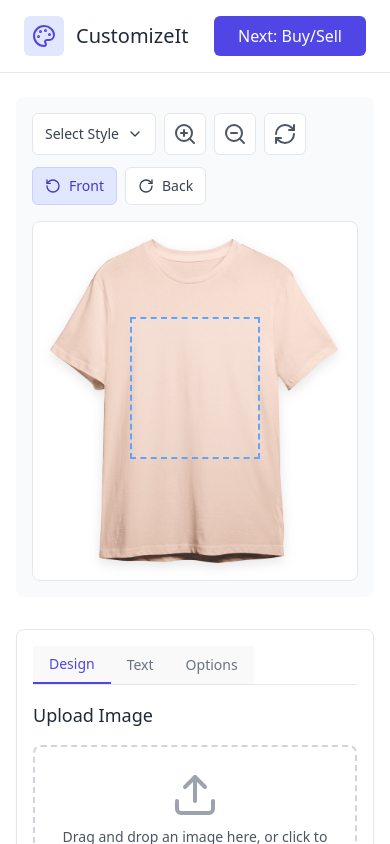
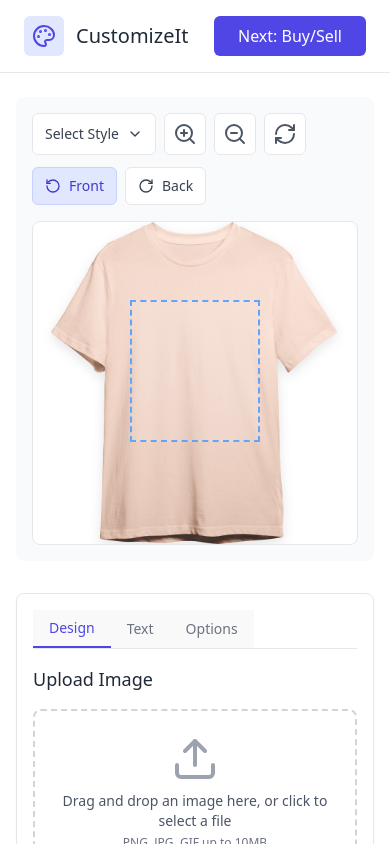
Before and after one commit to mateosanka/Shirt-Print, a React (Vite) app: page / in a window 390 px wide. Shown: the top 844 px of the page. Built offline with nearby package versions, Linux system fonts and the light colour scheme.

Commit message:
fix: responsive style

```diff
--- a/src/App.tsx
+++ b/src/App.tsx
@@ -6,13 +6,18 @@ import Header from './components/Header'
 import Right from './components/Right'
 import { ToastContainer } from 'react-toastify';
 
-const PRINTABLE_AREAS = {
-  front: {
-    top: 120,
-    left: 150,
-    width: 200,
-    height: 220,
-  }
+const getScaledPrintableArea = (containerWidth: number) => {
+  const baseWidth = 500;
+  const scale = containerWidth / baseWidth;
+
+  return {
+    front: {
+      top: 120 * scale,
+      left: 150 * scale,
+      width: 200 * scale,
+      height: 220 * scale,
+    }
+  };
 };
 
 function App() {
@@ -68,25 +73,13 @@ function App() {
     const img = createImage();
 
     img.onload = () => {
-      // Get the current container width
       const containerWidth = canvasRef.current?.getContainerWidth() || 500;
-      const centerOffset = (containerWidth - 500) / 2;
-
-      // Calculate the adjusted printable area
-      const adjustedPrintableArea = {
-        ...PRINTABLE_AREAS.front,
-        left: PRINTABLE_AREAS.front.left + centerOffset
-      };
+      const printableArea = getScaledPrintableArea(containerWidth).front;
 
       // Calculate the ratio to fit within printable area
-      const widthRatio = adjustedPrintableArea.width / img.width;
-      const heightRatio = adjustedPrintableArea.height / img.height;
-
-      // Use the smaller ratio to ensure the image fits inside the printable area
+      const widthRatio = printableArea.width / img.width;
+      const heightRatio = printableArea.height / img.height;
       const fitRatio = Math.min(widthRatio, heightRatio);
-
-      // If image is smaller than printable area, keep original size (100%)
-      // If larger, scale it down to fit
       const initialSize = fitRatio < 1 ? fitRatio * 100 : 100;
 
       const newImage = {
@@ -94,8 +87,8 @@ function App() {
         url,
         size: initialSize,
         rotation: 0,
-        x: adjustedPrintableArea.left + adjustedPrintableArea.width / 2,
-        y: adjustedPrintableArea.top + adjustedPrintableArea.height / 2
+        x: printableArea.left + printableArea.width / 2,
+        y: printableArea.top + printableArea.height / 2
       };
 
       setImages(prev => [...prev, newImage]);
@@ -124,18 +117,24 @@ function App() {
   };
 
   const handleTextAdd = (text: string, fontSize: number, color: string) => {
+    // Get the current container width for proper scaling
+    const containerWidth = canvasRef.current?.getContainerWidth() || 500;
+    const printableArea = getScaledPrintableArea(containerWidth).front;
+
     const newText = {
       id: Date.now().toString() + Math.random(),
       text,
       fontSize,
       color,
-      x: PRINTABLE_AREAS.front.left + PRINTABLE_AREAS.front.width / 2,
-      y: PRINTABLE_AREAS.front.top + PRINTABLE_AREAS.front.height / 2,
+      // Use the current container's scaled printable area for positioning
+      x: printableArea.left + printableArea.width / 2,
+      y: printableArea.top + printableArea.height / 2,
       rotation: 0
     };
+
     setDesignTexts(prev => [...prev, newText]);
     setSelectedTextId(newText.id);
-    setSelectedImageId(null); // Deselect image when adding text
+    setSelectedImageId(null);
   };
 
   const handleTextSelect = (id: string) => {
@@ -172,28 +171,21 @@ function App() {
     const selectedImage = images.find(img => img.id === selectedImageId);
     if (!selectedImage) return;
 
-    const printableArea = PRINTABLE_AREAS.front;
+    const containerWidth = canvasRef.current?.getContainerWidth() || 500;
+    const printableArea = getScaledPrintableArea(containerWidth).front;
     const img = createImage();
     img.src = selectedImage.url;
-
-    // Get the container width from the canvas ref
-    const containerWidth = canvasRef.current?.getContainerWidth() || 500;
-    const centerOffset = (containerWidth - 500) / 2;
-    const adjustedPrintableArea = {
-      ...printableArea,
-      left: printableArea.left + centerOffset
-    };
 
     let newX = selectedImage.x;
     let newY = selectedImage.y;
 
     // Horizontal alignment with adjusted printable area
     if (alignment.horizontal === 'left') {
-      newX = adjustedPrintableArea.left + (img.width * selectedImage.size / 100) / 2;
+      newX = printableArea.left + (img.width * selectedImage.size / 100) / 2;
     } else if (alignment.horizontal === 'center') {
-      newX = adjustedPrintableArea.left + adjustedPrintableArea.width / 2;
+      newX = printableArea.left + printableArea.width / 2;
     } else if (alignment.horizontal === 'right') {
-      newX = adjustedPrintableArea.left + adjustedPrintableArea.width - (img.width * selectedImage.size / 100) / 2;
+      newX = printableArea.left + printableArea.width - (img.width * selectedImage.size / 100) / 2;
     }
 
     // Vertical alignment remains the same
@@ -211,18 +203,13 @@ function App() {
   const handlePositionPreset = (preset: 'center' | 'pocket' | 'full-front') => {
     if (!selectedImageId) return;
 
-    // Get the container width and calculate adjusted printable area
     const containerWidth = canvasRef.current?.getContainerWidth() || 500;
-    const centerOffset = (containerWidth - 500) / 2;
-    const adjustedPrintableArea = {
-      ...PRINTABLE_AREAS.front,
-      left: PRINTABLE_AREAS.front.left + centerOffset
-    };
+    const printableArea = getScaledPrintableArea(containerWidth).front;
 
     if (preset === 'center') {
       handleImageUpdate(selectedImageId, {
-        x: adjustedPrintableArea.left + adjustedPrintableArea.width / 2,
-        y: adjustedPrintableArea.top + adjustedPrintableArea.height / 2
+        x: printableArea.left + printableArea.width / 2,
+        y: printableArea.top + printableArea.height / 2
       });
     } else if (preset === 'pocket') {
       const selectedImage = images.find(img => img.id === selectedImageId);
@@ -232,14 +219,14 @@ function App() {
       img.src = selectedImage.url;
 
       // Calculate the ratio for pocket size (1/3 of original)
-      const widthRatio = adjustedPrintableArea.width / img.width;
-      const heightRatio = adjustedPrintableArea.height / img.height;
+      const widthRatio = printableArea.width / img.width;
+      const heightRatio = printableArea.height / img.height;
       const coverRatio = Math.min(widthRatio, heightRatio);
       const newSize = coverRatio * 100 / 3; // Make it 1/3 of the full size
 
       handleImageUpdate(selectedImageId, {
-        x: adjustedPrintableArea.left + adjustedPrintableArea.width * 0.75,
-        y: adjustedPrintableArea.top + adjustedPrintableArea.height * 0.25,
+        x: printableArea.left + printableArea.width * 0.75,
+        y: printableArea.top + printableArea.height * 0.25,
         size: newSize
       });
     } else if (preset === 'full-front') {
@@ -250,14 +237,14 @@ function App() {
       img.src = selectedImage.url;
 
       // Calculate the ratio to cover the printable area
-      const widthRatio = adjustedPrintableArea.width / img.width;
-      const heightRatio = adjustedPrintableArea.height / img.height;
+      const widthRatio = printableArea.width / img.width;
+      const heightRatio = printableArea.height / img.height;
       const coverRatio = Math.min(widthRatio, heightRatio);
       const newSize = coverRatio * 100;
 
       handleImageUpdate(selectedImageId, {
-        x: adjustedPrintableArea.left + adjustedPrintableArea.width / 2,
-        y: adjustedPrintableArea.top + adjustedPrintableArea.height / 2,
+        x: printableArea.left + printableArea.width / 2,
+        y: printableArea.top + printableArea.height / 2,
         size: newSize
       });
     }
@@ -276,7 +263,7 @@ function App() {
         <div ref={canvasContainerRef} className="md:w-3/5 w-full">
           <TShirtMockup
             ref={canvasRef}
-            printableArea={PRINTABLE_AREAS.front}
+            printableArea={getScaledPrintableArea(500).front}
             showPrintableArea={true}
             images={images}
             selectedImageId={selectedImageId}
--- a/src/components/TShirtMockup.tsx
+++ b/src/components/TShirtMockup.tsx
@@ -63,13 +63,26 @@ export interface TShirtMockupRef {
   getContainerWidth: () => number;
 }
 
-// Add this constant at the top
-const ORIGINAL_CANVAS_WIDTH = 500;
-// const ORIGINAL_CANVAS_HEIGHT = 500;
+// Add this function at the top of the file
+const calculateScaledDimensions = (containerWidth: number) => {
+  const baseWidth = 500;
+  const scale = containerWidth / baseWidth;
+
+  return {
+    scale,
+    width: containerWidth,
+    height: 500 * scale,
+    printableArea: {
+      top: 120 * scale,
+      left: 150 * scale,
+      width: 200 * scale,
+      height: 220 * scale,
+    }
+  };
+};
 
 // Update to use forwardRef
 const TShirtMockup = forwardRef<TShirtMockupRef, TShirtMockupProps>(({
-  printableArea,
   showPrintableArea,
   images,
   selectedImageId,
@@ -88,6 +101,8 @@ const TShirtMockup = forwardRef<TShirtMockupRef, TShirtMockupProps>(({
   const canvasRef = useRef<DesignCanvasRef>(null);
   const containerRef = useRef<HTMLDivElement>(null);
   const [containerWidth, setContainerWidth] = useState(500);
+
+  const scaledDimensions = calculateScaledDimensions(containerWidth);
 
   // Function to update width
   const updateWidth = () => {
@@ -150,20 +165,14 @@ const TShirtMockup = forwardRef<TShirtMockupRef, TShirtMockupProps>(({
     }
   };
 
+  // Update the printable area calculation
   const calculatePrintableArea = (containerWidth: number) => {
-    const scale = containerWidth / ORIGINAL_CANVAS_WIDTH;
-    const originalArea = printableArea;
-
-    return {
-      top: originalArea.top * scale,
-      left: originalArea.left * scale,
-      width: originalArea.width * scale,
-      height: originalArea.height * scale
-    };
+    const { printableArea: scaledArea } = calculateScaledDimensions(containerWidth);
+    return scaledArea;
   };
 
   return (
-    <div className="bg-gray-50 rounded-lg p-4 h-[500px] md:h-[600px] flex flex-col">
+    <div className="bg-gray-50 rounded-lg p-4 h-auto flex flex-col">
       {/* Preview controls */}
       <div className="flex justify-between mb-4 flex-wrap gap-3">
         <div className="flex space-x-2">
@@ -240,12 +249,17 @@ const TShirtMockup = forwardRef<TShirtMockupRef, TShirtMockupProps>(({
       <div
         className="flex-grow flex items-center justify-center relative bg-white rounded-lg border border-gray-200 overflow-hidden"
         onClick={handleBackgroundClick}
+        style={{
+          height: scaledDimensions.height,
+          maxHeight: '600px'
+        }}
       >
         <div
-          className="relative w-full aspect-square max-w-[500px] mx-auto"
+          className="relative w-full h-full transition-transform duration-200"
           style={{
             transform: `scale(${zoomLevel})`,
-            transformOrigin: 'center center'
+            transformOrigin: 'center center',
+            maxWidth: scaledDimensions.width,
           }}
           ref={containerRef}
         >
@@ -261,7 +275,7 @@ const TShirtMockup = forwardRef<TShirtMockupRef, TShirtMockupProps>(({
 
           <DesignCanvas
             ref={canvasRef}
-            containerWidth={containerWidth}
+            containerWidth={scaledDimensions.width}
             images={images}
             printableArea={calculatePrintableArea(containerWidth)}
             selectedImageId={selectedImageId}
```
